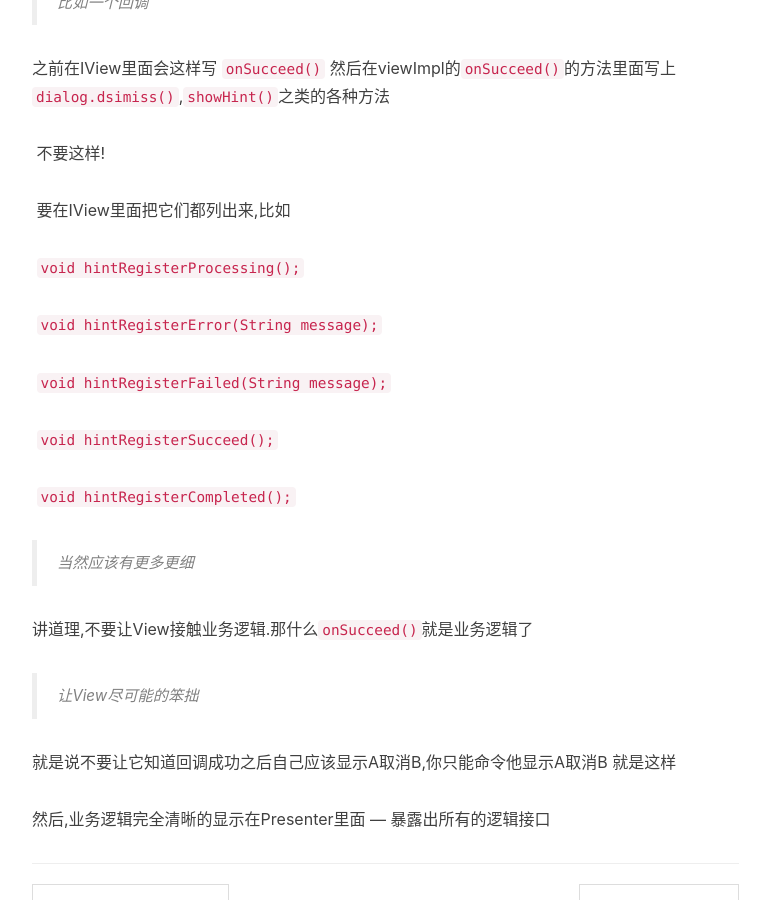
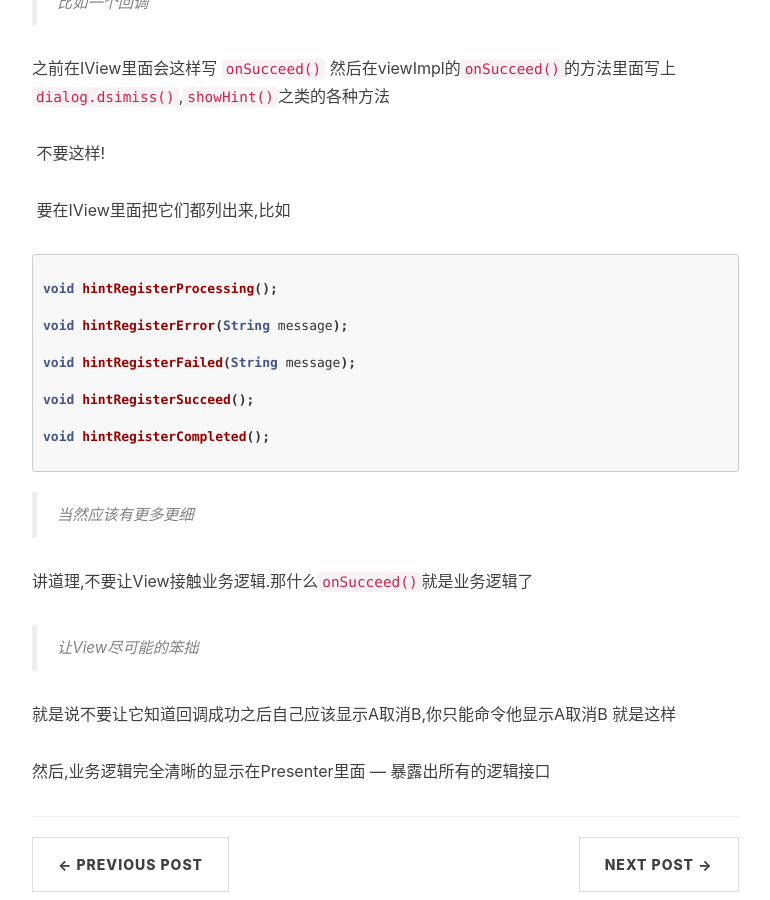
Before and after one commit to Sinyuk7/80998062.github.io, a Jekyll site: the page built from _posts/2016-03-19-jiang-mvp.md, in a window 1280 px wide and 900 px high, scrolled down 1501 px. Shown: the whole window, without its empty margins (233-1003 px from the left). Built offline with Jekyll 4.4.1, drawn with Linux system fonts in a browser that asks for light colours; nearby versions of some CDN libraries; comment, search, counter and statistics services are not loaded.

Commit message:
Reformat

````diff
--- a/_posts/2016-03-19-jiang-mvp.md
+++ b/_posts/2016-03-19-jiang-mvp.md
@@ -46,15 +46,19 @@ tags:
 
  要在IView里面把它们都列出来,比如
 
- `void hintRegisterProcessing();`
+```java
 
- `void hintRegisterError(String message);`
+void hintRegisterProcessing();
 
- `void hintRegisterFailed(String message);`
+void hintRegisterError(String message);
 
- `void hintRegisterSucceed();`
+void hintRegisterFailed(String message);
 
- `void hintRegisterCompleted();`
+void hintRegisterSucceed();
+
+void hintRegisterCompleted();
+
+```
 
 > 当然应该有更多更细
 
````
Also changed, not shown: _posts/2016-03-21-something-about-view.md (+9 -13 lines).
